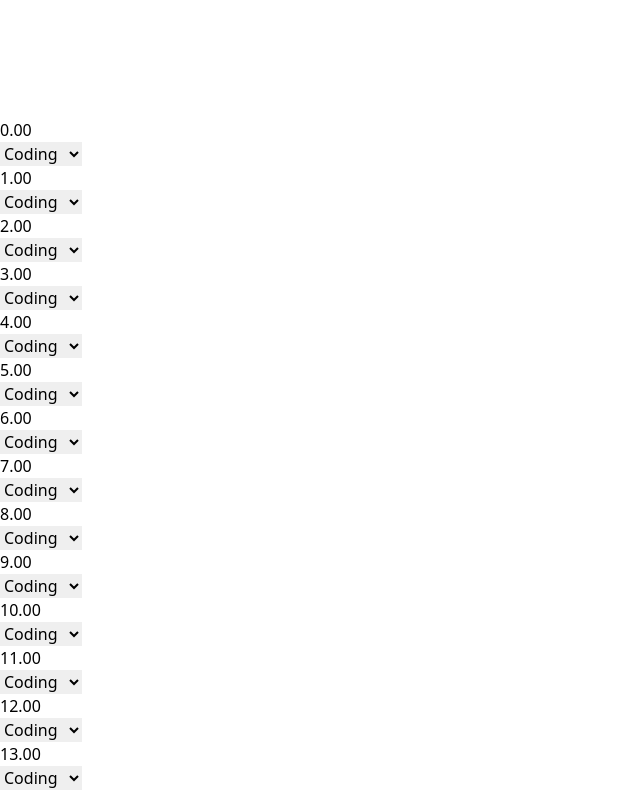
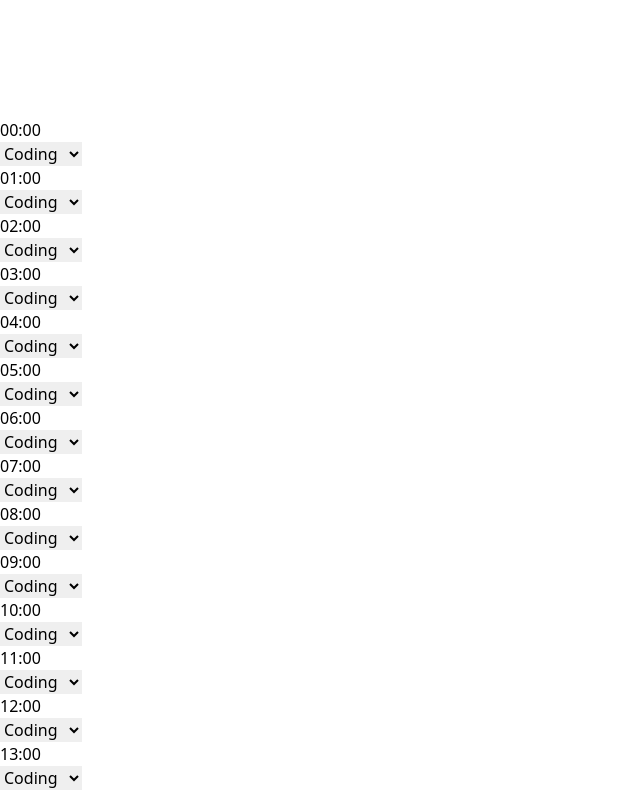
Before and after one commit to kartimenya/OnTrack, a Vue app: page /#timeline in a window 1280 px wide. Shown: the part 1531-2321 px from the top of the page, without its empty margins (0-640 px from the left). Built offline with nearby package versions, Linux system fonts and the light colour scheme.

Commit message:
TimelineHour

```diff
--- /dev/null
+++ b/src/components/TimelineHoure.vue
@@ -0,0 +1,24 @@
+<script setup>
+import { isHourValid } from '../validators'
+
+const props = defineProps({
+  hour: {
+    required: true,
+    type: Number,
+    validator: isHourValid
+  }
+})
+
+const classes = [
+  'font-momo absolute -top-4 left-1/2 -translate-x-1/2 rounded  px-2 text-lg ',
+  props.hour === new Date().getHours()
+    ? 'bg-purple-900 font-black text-white'
+    : 'bg-gray-100 text-gray-500'
+]
+
+const formattedHour = `${props.hour.toString().padStart(2, 0)}:00`
+</script>
+
+<template>
+  <a href="" :class="classes">{{ formattedHour }}</a>
+</template>
--- a/src/components/TimelineItem.vue
+++ b/src/components/TimelineItem.vue
@@ -2,21 +2,15 @@
 import { ref } from 'vue'
 import { isTimelineItemValid } from '../validators'
 import BaseSelect from './BaseSelect.vue'
+import TimelineHoure from './TimelineHoure.vue'
 
-const props = defineProps({
+defineProps({
   timelineItem: {
     required: true,
     type: Object,
     validator: isTimelineItemValid
   }
 })
-
-const hourLinkClasses = [
-  'font-momo absolute -top-4 left-1/2 -translate-x-1/2 rounded  px-2 text-lg ',
-  props.timelineItem.hour === new Date().getHours()
-    ? 'bg-purple-900 font-black text-white'
-    : 'bg-gray-100 text-gray-500'
-]
 
 const options = [
   { value: 1, label: 'Coding' },
@@ -28,7 +22,7 @@
 </script>
 <template>
   <li class="relative flex flex-col gap-2 border-t border-gray-200 px-4 py-10">
-    <a href="" :class="hourLinkClasses">{{ timelineItem.hour }}.00</a>
+    <TimelineHoure :hour="timelineItem.hour" />
     <BaseSelect
       :selected="selectedActivityId"
       :options="options"
--- a/src/validators.js
+++ b/src/validators.js
@@ -28,7 +28,7 @@
   return isNumber(value) || isNull(value)
 }
 
-function isHourValid(hour) {
+export function isHourValid(hour) {
   return isNumber(hour) && isBetween(hour, MIDNIGHT_HOUR, HOURS_IN_DAY - 1)
 }
 
```
